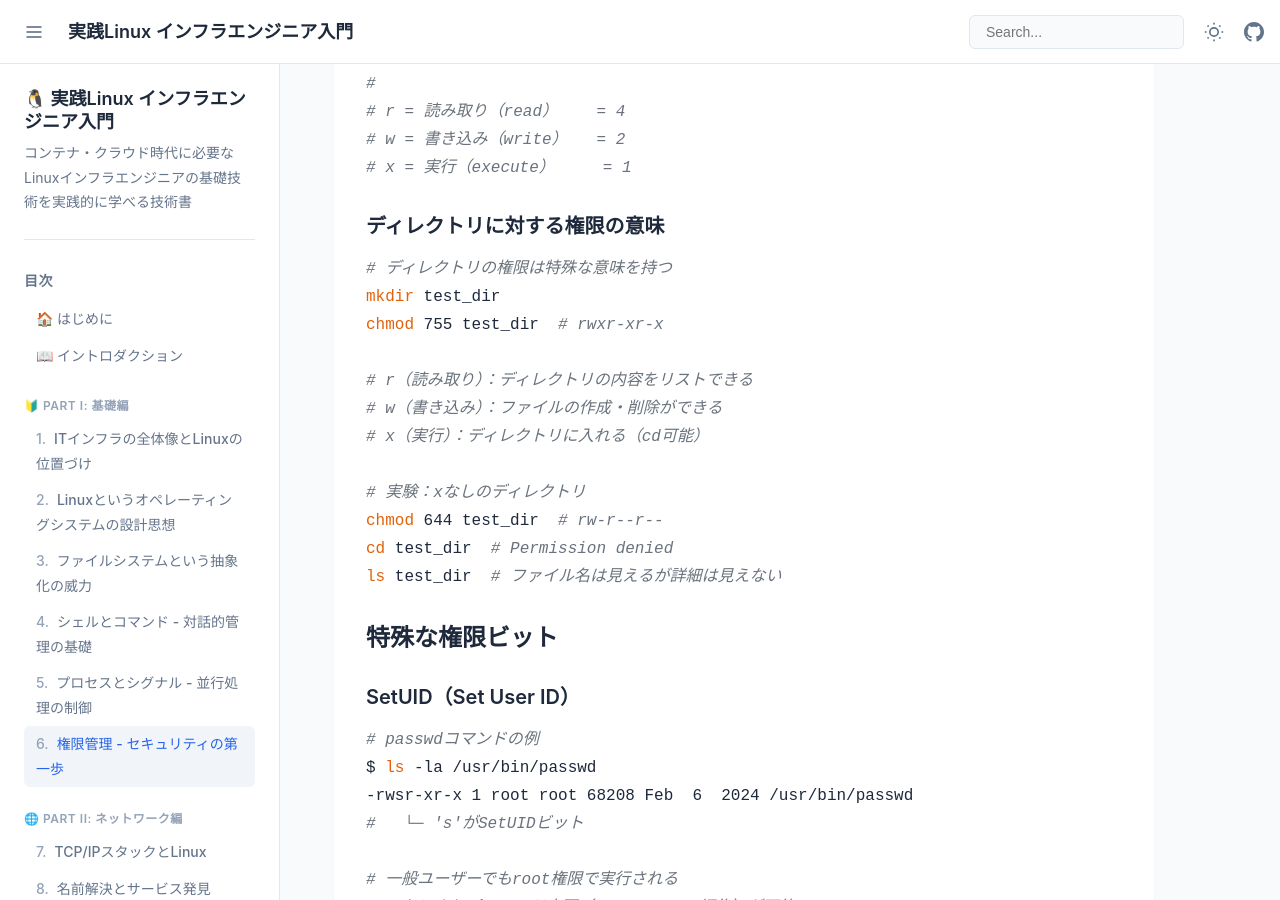
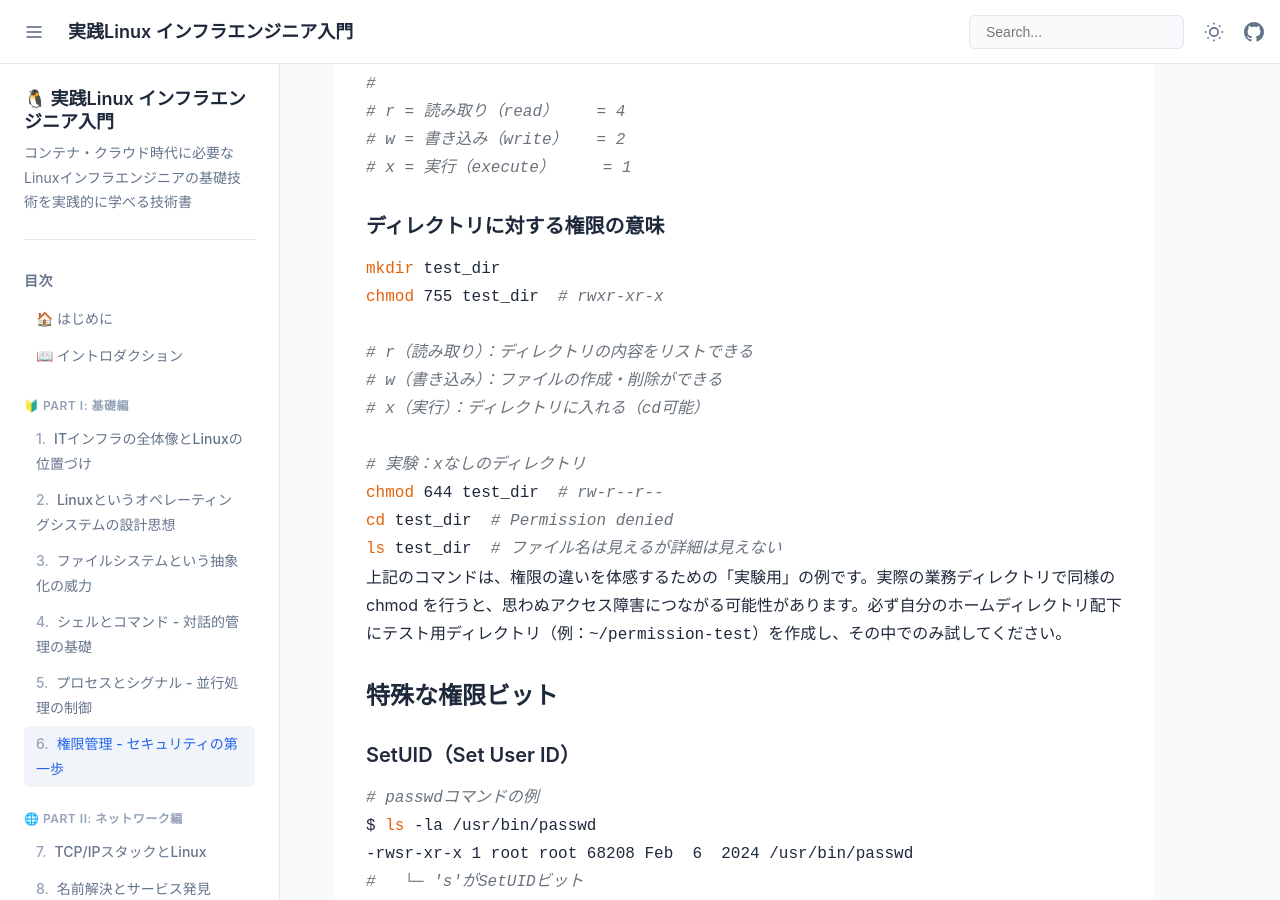
Before and after one commit to itdojp/linux-infra-textbook2, a Jekyll site: the page built from docs/chapters/chapter-06-permissions.md, in a window 1280 px wide and 900 px high, scrolled down 3286 px. Built offline with Jekyll 4.4.1, drawn with Linux system fonts in a browser that asks for light colours; our own code applies the rules of GitHub Pages for plain Markdown files.

Commit message:
docs: add safety notes for permissions and podman examples

````diff
--- a/docs/chapters/chapter-06-permissions.md
+++ b/docs/chapters/chapter-06-permissions.md
@@ -131,7 +131,6 @@ drwxr-xr-x  5 alice developers  4096 Mar 15 10:00 project/
 #### ディレクトリに対する権限の意味
 
 ```bash
-# ディレクトリの権限は特殊な意味を持つ
 mkdir test_dir
 chmod 755 test_dir  # rwxr-xr-x
 
@@ -144,6 +143,8 @@ chmod 644 test_dir  # rw-r--r--
 cd test_dir  # Permission denied
 ls test_dir  # ファイル名は見えるが詳細は見えない
 ```
+
+上記のコマンドは、権限の違いを体感するための「実験用」の例です。実際の業務ディレクトリで同様の chmod を行うと、思わぬアクセス障害につながる可能性があります。必ず自分のホームディレクトリ配下にテスト用ディレクトリ（例：`~/permission-test`）を作成し、その中でのみ試してください。
 
 ### 特殊な権限ビット
 
````
Also changed, not shown: docs/chapters/chapter-10-podman.md (+8 -2 lines).
